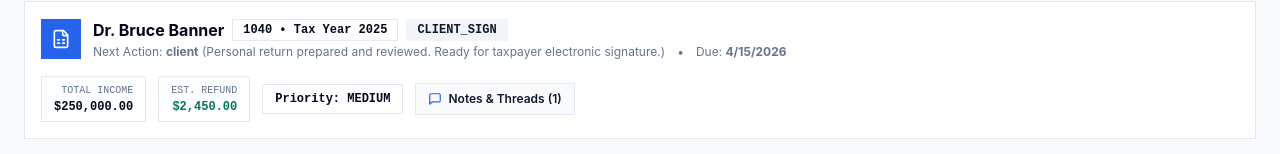
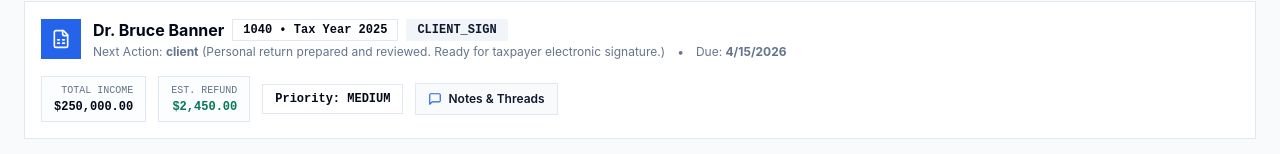
Before and after one commit to Diamagnetic/miraflores-ai-tax-platform, a React (Vite) app: page / in a window 1280 px wide. Both pictures are taken after a click on the button "Open". Shown: the part 125-279 px from the top of the page. Built offline with nearby package versions, Linux system fonts and the light colour scheme.

Commit message:
feat(collaboration): update workbench button label to status-aware Open Request counter

```diff
--- a/src/components/return-review/ReturnReviewWorkbench.tsx
+++ b/src/components/return-review/ReturnReviewWorkbench.tsx
@@ -85,7 +85,24 @@ export const ReturnReviewWorkbench: React.FC<ReturnReviewWorkbenchProps> = ({
       messages: [],
     };
 
-  const openThreadMessageCount = activeThread.messages.length;
+  // Calculate pending client actionable requests & recent client responses
+  const pendingClientRequestsCount = returnThreads.reduce((total, thread) => {
+    return (
+      total +
+      thread.messages.filter(
+        (m) =>
+          !m.isInternalFirmOnly &&
+          m.actionRequest &&
+          !m.actionRequest.isCompleted
+      ).length
+    );
+  }, 0);
+
+  const lastMessage = activeThread.messages[activeThread.messages.length - 1];
+  const hasRecentClientReply =
+    lastMessage &&
+    lastMessage.senderRole === 'individual_client' &&
+    pendingClientRequestsCount === 0;
 
   const urgency = getTriageUrgency(activeReturn?.triageScore || 0);
   const urgencyStyle = getUrgencyBadgeStyle(urgency);
@@ -178,7 +195,14 @@ export const ReturnReviewWorkbench: React.FC<ReturnReviewWorkbenchProps> = ({
             className="h-8 px-3 text-xs font-semibold gap-1.5 border-border shadow-2xs hover:bg-muted"
           >
             <MessageSquare className="h-3.5 w-3.5 text-primary" />
-            <span>Notes & Threads ({openThreadMessageCount})</span>
+            <span>
+              Notes & Threads
+              {pendingClientRequestsCount > 0
+                ? ` (${pendingClientRequestsCount} Open ${pendingClientRequestsCount === 1 ? 'Request' : 'Requests'})`
+                : hasRecentClientReply
+                ? ' (New Client Reply)'
+                : ''}
+            </span>
           </Button>
         </div>
       </div>
```
